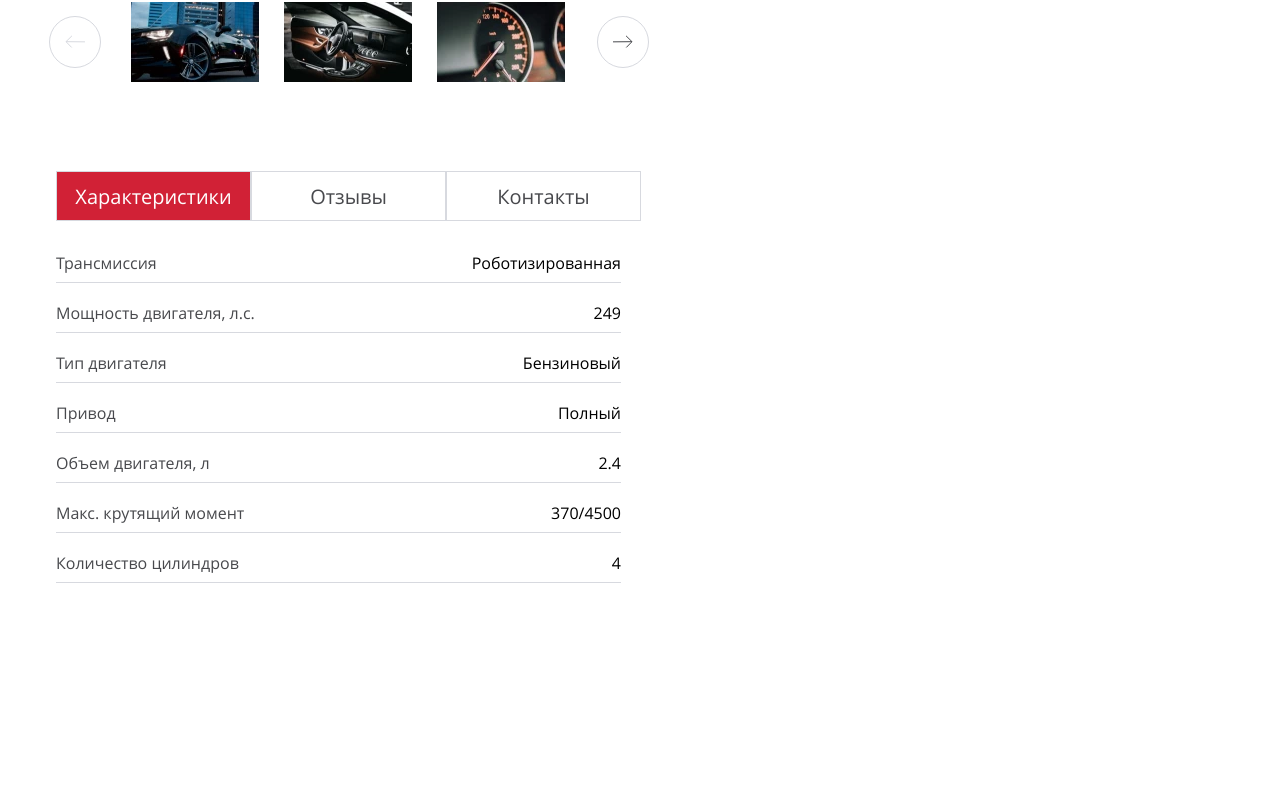
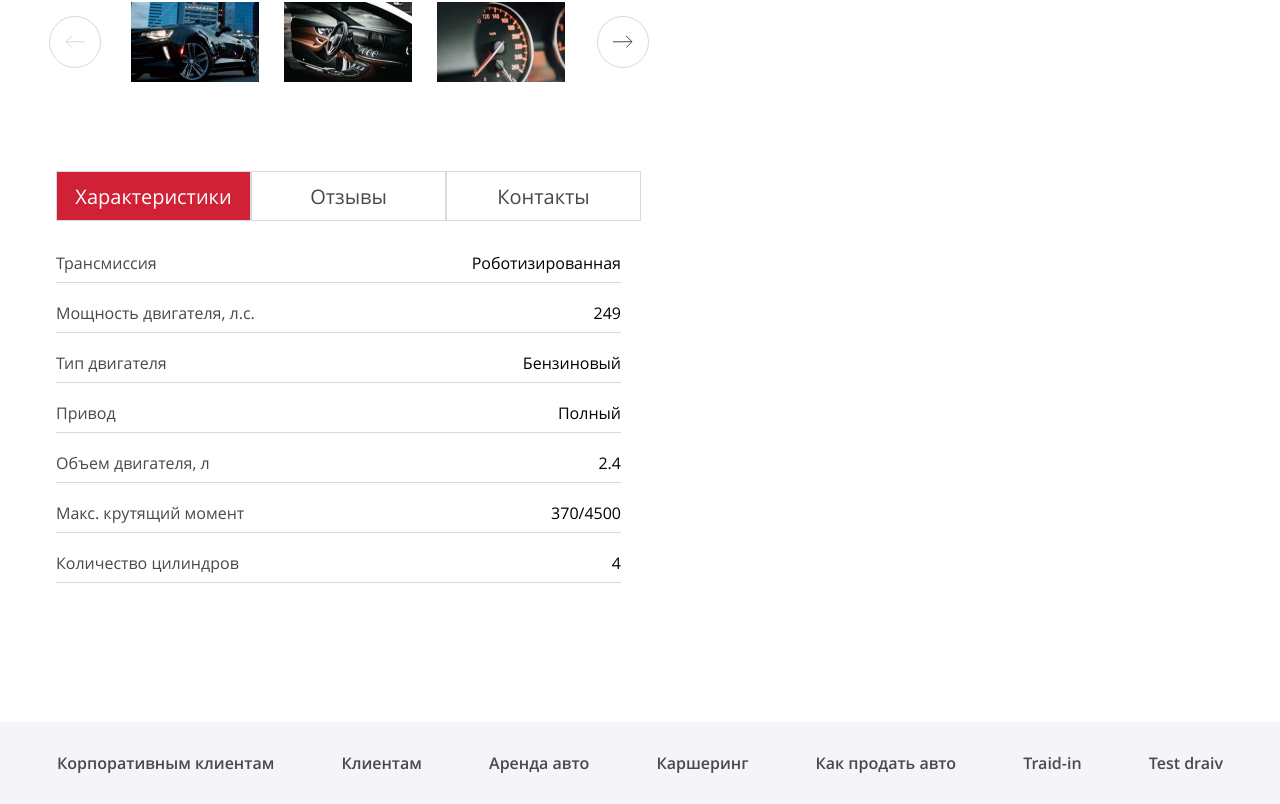
Before and after one commit to Krait5sfg/avto-moto-react, a React (Create React App) app: page / in a window 1280 px wide. Shown: the part 586-1390 px from the top of the page. Before the commit the page ends 1308 px from the top, so only its background shows below. Built offline with nearby package versions, Linux system fonts and the light colour scheme.

Commit message:
Добавляет propTypes

```diff
--- a/package.json
+++ b/package.json
@@ -7,6 +7,7 @@
     "@testing-library/react": "^11.2.5",
     "@testing-library/user-event": "^12.7.1",
     "moment": "^2.29.1",
+    "prop-types": "15.7.2",
     "react": "^17.0.1",
     "react-dom": "^17.0.1",
     "react-redux": "7.2.2",
--- a/src/components/about/about.jsx
+++ b/src/components/about/about.jsx
@@ -3,6 +3,7 @@ import {TABS, DEFAULT_ACTIVE_TAB_NAME} from '../../utils/const';
 import TabSpecification from '../tab-specification/tab-specification';
 import TabComment from '../tab-comment/tab-comment';
 import TabContact from '../tab-contact/tab-contact';
+import PropTypes from 'prop-types';
 
 const About = ({onModalOpenButtonClick}) => {
 
@@ -41,4 +42,8 @@ const About = ({onModalOpenButtonClick}) => {
   );
 };
 
+About.propTypes = {
+  onModalOpenButtonClick: PropTypes.func.isRequired
+};
+
 export default About;
--- /dev/null
+++ b/src/components/footer/footer.jsx
@@ -0,0 +1,22 @@
+import React from 'react';
+
+const Footer = () => {
+
+  return (
+    <footer className="footer">
+      <div className="footer__wrapper">
+        <ul className="footer__list">
+          <li className="footer__item"><a className="footer__link" href="/">Корпоративным клиентам</a></li>
+          <li className="footer__item"><a className="footer__link" href="/">Клиентам</a></li>
+          <li className="footer__item"><a className="footer__link" href="/">Аренда авто</a></li>
+          <li className="footer__item"><a className="footer__link" href="/">Каршеринг</a></li>
+          <li className="footer__item"><a className="footer__link" href="/">Как продать авто</a></li>
+          <li className="footer__item"><a className="footer__link" href="/">Traid-in</a></li>
+          <li className="footer__item"><a className="footer__link" href="/">Test draiv</a></li>
+        </ul>
+      </div>
+    </footer>
+  )
+};
+
+export default Footer;
--- a/src/components/main-page/main-page.jsx
+++ b/src/components/main-page/main-page.jsx
@@ -3,6 +3,7 @@ import Header from '../header/header';
 import Goods from '../goods/goods';
 import About from '../about/about';
 import Modal from '../modal/modal';
+import Footer from '../footer/footer';
 import {EscapeCode} from '../../utils/const';
 
 const MainPage = () => {
@@ -36,6 +37,7 @@ const MainPage = () => {
       <Header />
       <Goods />
       <About onModalOpenButtonClick={onModalOpenButtonClick} />
+      <Footer />
       <Modal
         isActive={isModalActive}
         onModalCloseClick={onModalCloseClick}
--- a/src/components/tab-contact/tab-contact.jsx
+++ b/src/components/tab-contact/tab-contact.jsx
@@ -2,6 +2,7 @@ import React from 'react';
 import {YMaps, Map, Placemark} from 'react-yandex-maps';
 import mapIcon from '../../icon/location.svg';
 import {MapSetting, IconSetting} from '../../utils/const';
+import PropTypes from 'prop-types';
 
 const TabContact = ({isActive}) => {
 
@@ -45,4 +46,8 @@ const TabContact = ({isActive}) => {
   )
 };
 
+TabContact.propTypes = {
+  isActive: PropTypes.bool.isRequired,
+};
+
 export default TabContact;
--- a/src/components/tab-specification/tab-specification.jsx
+++ b/src/components/tab-specification/tab-specification.jsx
@@ -1,4 +1,5 @@
 import React from 'react';
+import PropTypes from 'prop-types';
 
 const TabSpecification = ({isActive}) => {
   const elementClassName = isActive ? `about__specifications-list specification` : `about__specifications-list specification--not-active`;
@@ -37,4 +38,8 @@ const TabSpecification = ({isActive}) => {
   );
 };
 
+TabSpecification.propTypes = {
+  isActive: PropTypes.bool.isRequired,
+};
+
 export default TabSpecification;
--- a/src/index.js
+++ b/src/index.js
@@ -13,5 +13,3 @@ ReactDOM.render(
   </Provider>,
   document.getElementById('root')
 );
-
-store.subscribe(() => console.log(store.getState()));
```
Also changed, not shown: src/components/modal/modal.jsx (+7 -0 lines), src/components/tab-comment/tab-comment.jsx (+7 -0 lines), 1 other file (tests, documents, lock files or other folders).
